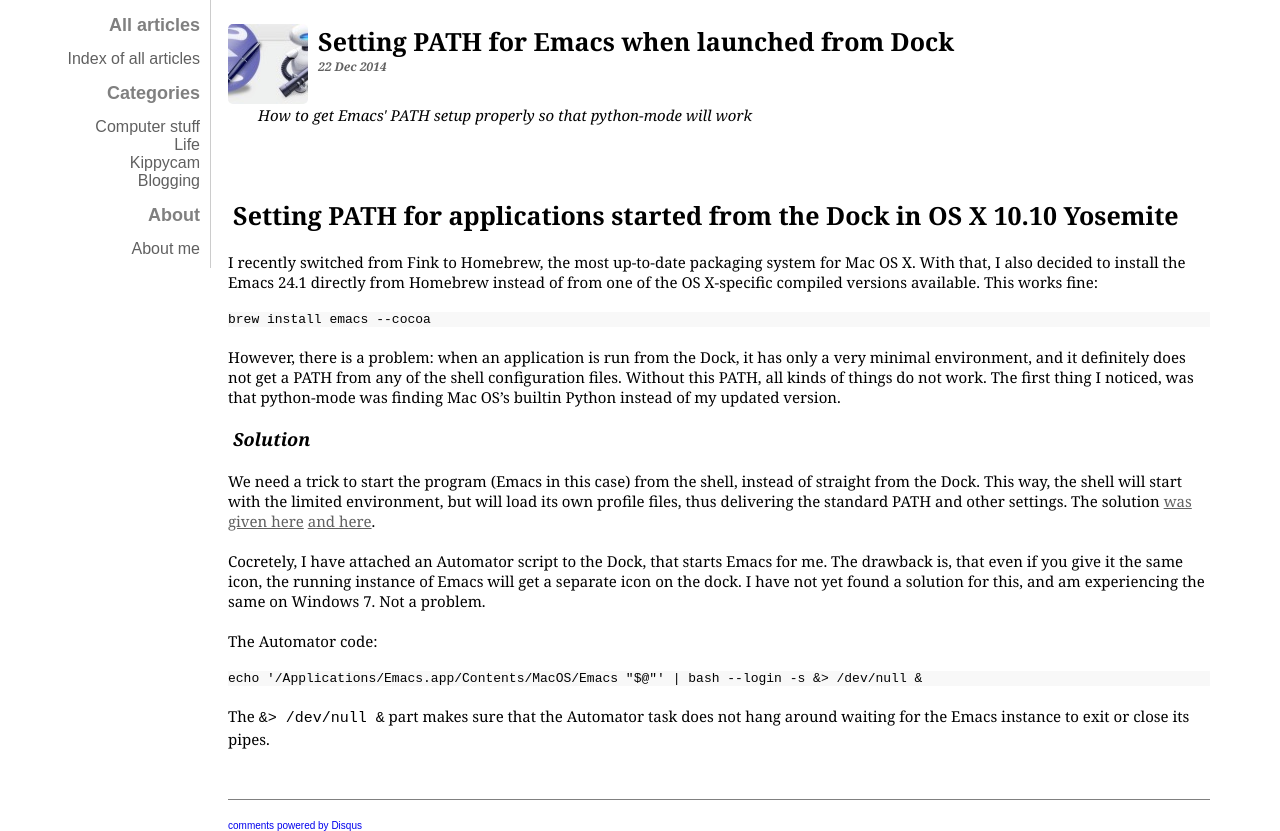
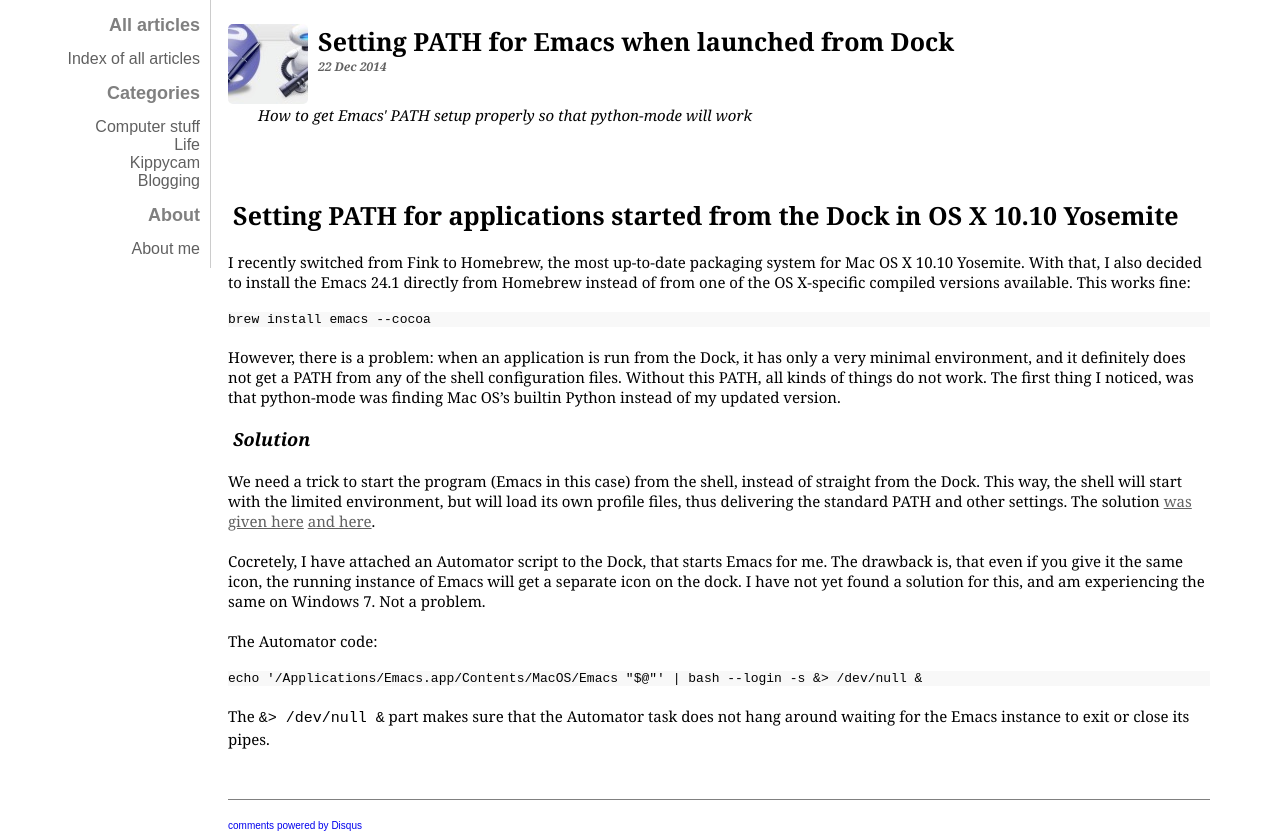
Before and after one commit to pragtich/pragtich.github.com, a Jekyll site: the page built from _posts/2014-12-22-setting-path-for-emacs-when-launched-from-dock.md, in a window 1280 px wide. Shown: the part 117-948 px from the top of the page. Built offline with Jekyll 4.4.1, drawn with Linux system fonts in a browser that asks for light colours; comment, search, counter and statistics services are not loaded.

Commit message:
Small typo fix

```diff
--- a/_posts/2014-12-22-setting-path-for-emacs-when-launched-from-dock.md
+++ b/_posts/2014-12-22-setting-path-for-emacs-when-launched-from-dock.md
@@ -10,7 +10,7 @@
 
 # Setting PATH for applications started from the Dock in OS X 10.10 Yosemite
 
-I recently switched from Fink to Homebrew, the most up-to-date packaging system for Mac OS X. With that, I also decided to install the Emacs 24.1 directly from Homebrew instead of from one of the OS X-specific compiled versions available. This works fine:
+I recently switched from Fink to Homebrew, the most up-to-date packaging system for Mac OS X 10.10 Yosemite. With that, I also decided to install the Emacs 24.1 directly from Homebrew instead of from one of the OS X-specific compiled versions available. This works fine:
 
     brew install emacs --cocoa
 
```
